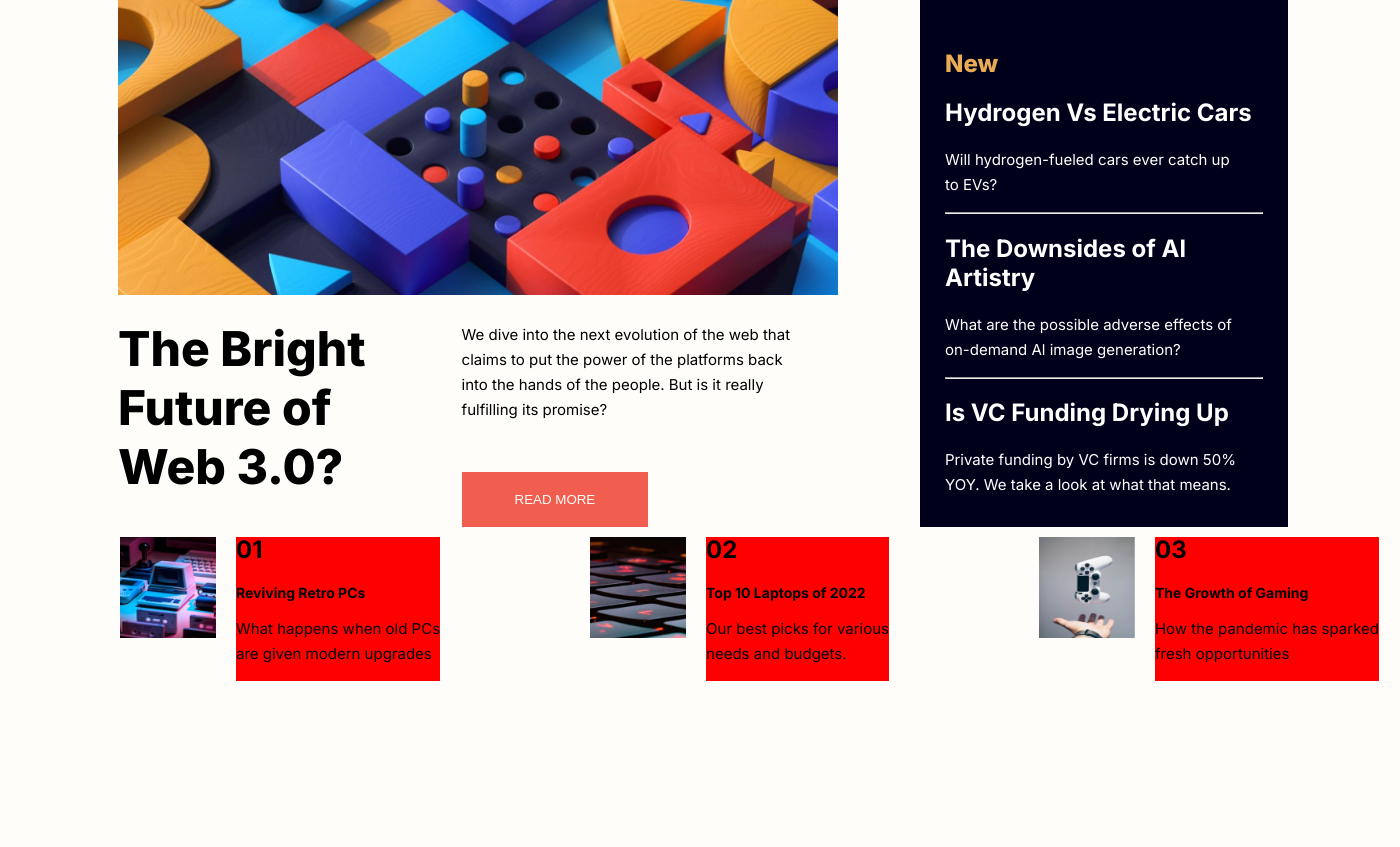
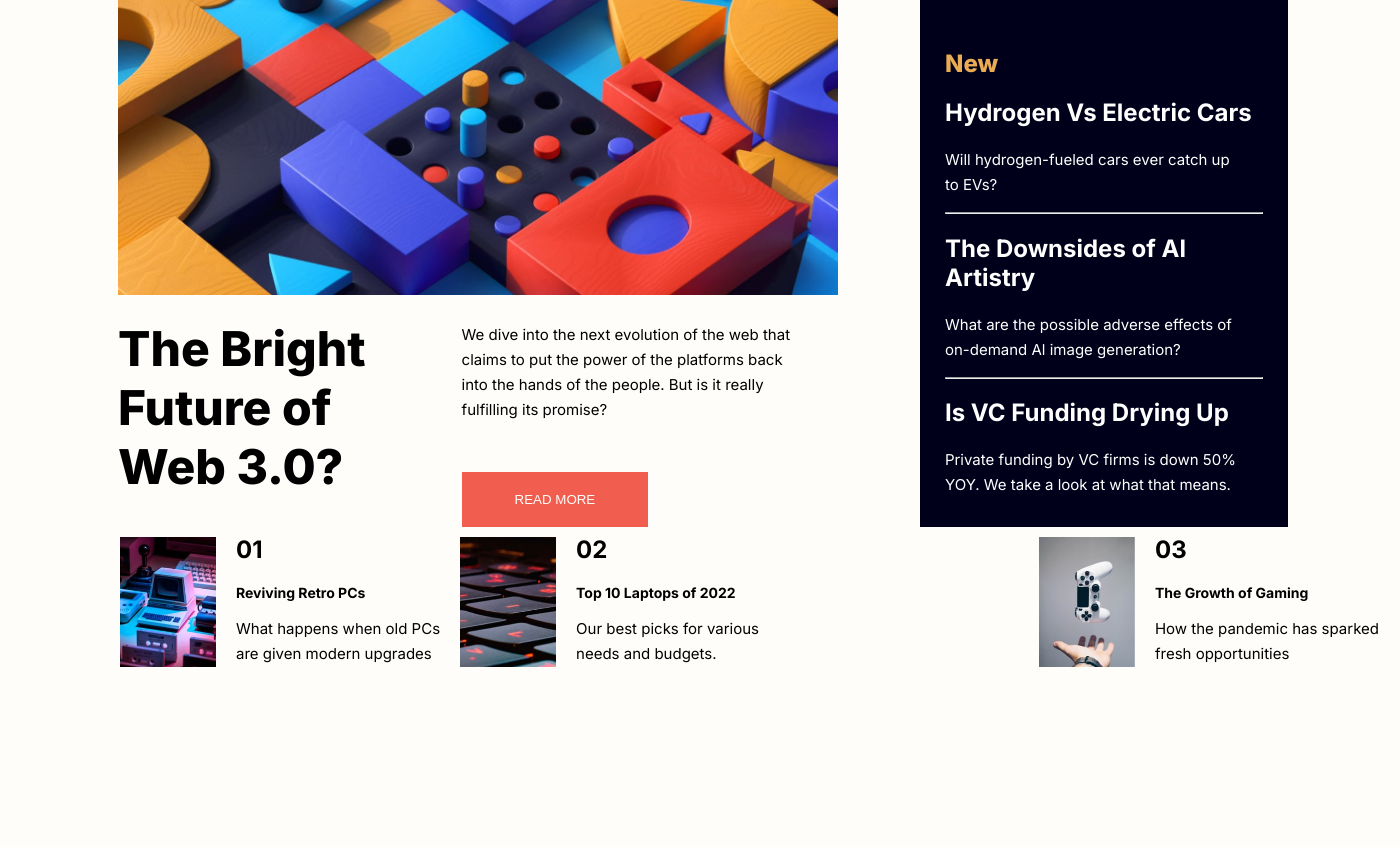
Before and after one commit to oxblixxx/news-homepage-main, a PHP site: page / in a window 1400 px wide. Shown: the part 171-1018 px from the top of the page. Run offline with PHP 8.4, Linux system fonts and the light colour scheme.

Commit message:
made changes

```diff
--- a/css/nav.css
+++ b/css/nav.css
@@ -1,10 +1,12 @@
-.images-container{
+.images-container-two{
+    right: 130px;
+    position: relative;
     /* margin: 44px; */
 }
 
 figure img{
     width: 6em;
-    height: 70%;
+    height: 90%;
     /* vertical-align: middle;   */
 }
 
@@ -20,7 +22,7 @@ figure{
 }
 
 figure figcaption{
-    background-color: red;
+    /* background-color: red; */
     width: max-content;
     /* padding: 0px; */
     margin-left: 20px;
--- a/index.html
+++ b/index.html
@@ -76,7 +76,7 @@
     =                     Nav Bar                   =
     ==============================================-->
     <nav>
-      <figure class="images-container">
+      <figure class="images-container-one">
         <img src="assets/images/image-retro-pcs.jpg" alt="">
         <figcaption>
           <h1>01</h1>
@@ -85,7 +85,7 @@
         </figcaption>
       </figure>
 
-      <figure class="images-container">
+      <figure class="images-container-two">
         <img src="assets/images/image-top-laptops.jpg" alt="">
         <figcaption>
           <h1>02</h1>
@@ -94,7 +94,7 @@
         </figcaption>
       </figure>
 
-      <figure class="images-container">
+      <figure class="images-container-three">
         <img src="assets/images/image-gaming-growth.jpg" alt="">
         <figcaption>
           <h1>03</h1>
```
